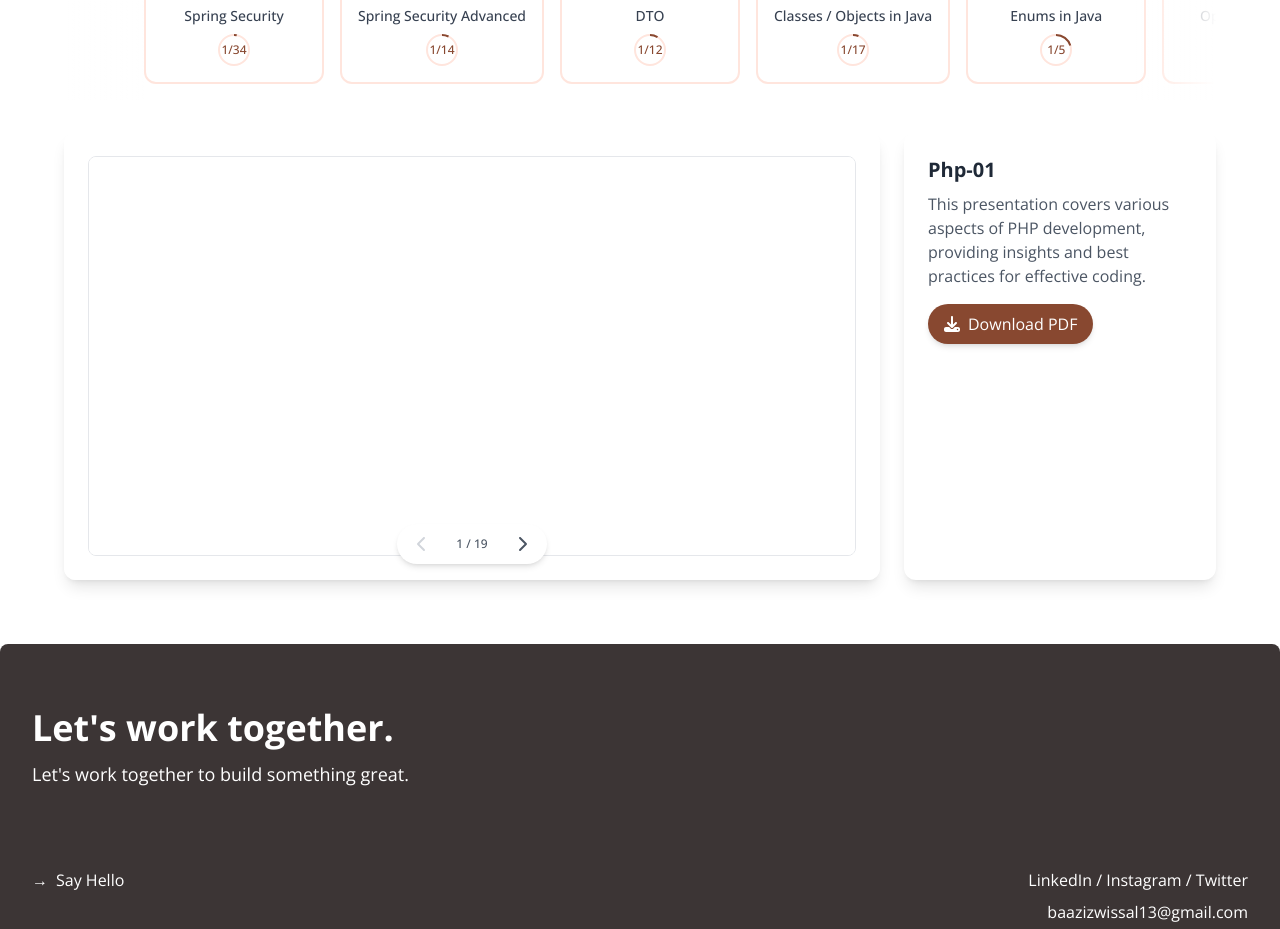
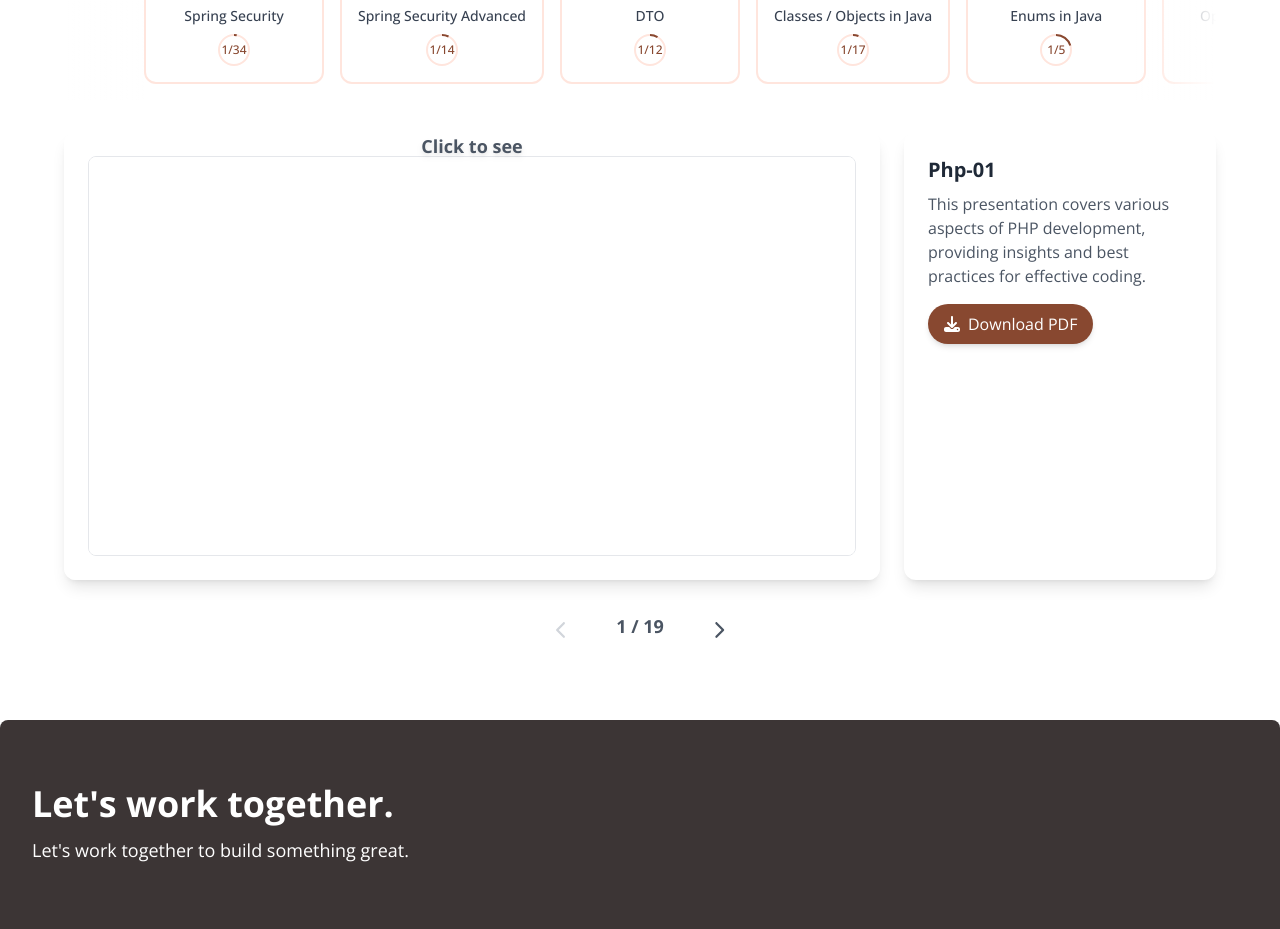
Before and after one commit to bwissal13/BAAZIZ_WISSAL_PORTFOLIO, a React (Vite) app: page /presentations in a window 1280 px wide. Shown: the part 1064-1993 px from the top of the page. Built offline with nearby package versions, Linux system fonts and the light colour scheme.

Commit message:
add clarification

```diff
--- a/index.html
+++ b/index.html
@@ -12,5 +12,10 @@
   <body>
     <div id="root"></div>
     <script type="module" src="/src/main.jsx"></script>
+    <script>
+      if (window.innerWidth < 768) { // Assuming 768px is your breakpoint for mobile
+        window.location.href = '/mobile-not-supported.html'; // Redirect to a page that informs users
+      }
+    </script>
   </body>
 </html>
--- /dev/null
+++ b/mobile-not-supported.html
@@ -0,0 +1,27 @@
+<!doctype html>
+<html lang="en">
+  <head>
+    <meta charset="UTF-8" />
+    <link rel="icon" type="image/svg+xml" href="/vite.svg" />
+    <link href="https://fonts.googleapis.com/css2?family=Open+Sans:wght@400;500;700&display=swap" rel="stylesheet">
+    <link href="https://fonts.googleapis.com/css2?family=Acme&display=swap" rel="stylesheet">
+    <meta name="viewport" content="width=device-width, initial-scale=1.0" />
+    <title>Mobile Not Supported</title>
+    <link rel="stylesheet" href="src/index.css">
+  </head>
+  <body>
+    <div class="App relative min-h-screen flex items-center justify-center bg-[#FFE5DD]">
+      <div class="text-center p-8 bg-white rounded-lg shadow-lg">
+        <h1 class="text-4xl font-bold text-[#884830] mb-4" style="font-family: 'Acme';">
+          Mobile Not Supported
+        </h1>
+        <p class="text-gray-700 mb-4">
+          This portfolio is best viewed on a desktop or laptop. Please visit us on a larger screen for the best experience.
+        </p>
+        <a href="/" class="inline-block mt-4 px-6 py-3 bg-[#884830] text-white rounded-lg hover:bg-[#CE7857] transition-colors">
+          Go to Homepage
+        </a>
+      </div>
+    </div>
+  </body>
+</html>
--- a/src/index.css
+++ b/src/index.css
@@ -231,3 +231,19 @@ body {
       display: none;
     }
   }
+
+  @keyframes bounce {
+    0%, 20%, 50%, 80%, 100% {
+        transform: translateY(0);
+    }
+    40% {
+        transform: translateY(-5px);
+    }
+    60% {
+        transform: translateY(-3px);
+    }
+  }
+
+  .animate-bounce {
+    animation: bounce 2s infinite;
+  }
--- a/src/pages/Presentations.jsx
+++ b/src/pages/Presentations.jsx
@@ -247,7 +247,7 @@ export default function Presentations() {
                                                 ? 'bg-gradient-to-br from-[#884830] to-[#CE7857] text-white shadow-lg'
                                                 : 'bg-white border-2 border-[#FFE5DD] text-gray-700 hover:border-[#884830]/30'
                                             } transition-all duration-300`}
-                                        whileHover={{ y: -5 }}
+                                        whileHover={{ y: -5, scale: 1.05 }}
                                         whileTap={{ scale: 0.95 }}
                                         initial={{ opacity: 0, y: 20 }}
                                         animate={{ opacity: 1, y: 0 }}
@@ -295,7 +295,7 @@ export default function Presentations() {
 
                     <div className="grid grid-cols-7 gap-6">
                         <motion.div
-                            className="bg-white rounded-xl shadow-lg overflow-hidden col-span-5"
+                            className="bg-white rounded-xl shadow-lg overflow-hidden col-span-5 relative"
                             initial={{ opacity: 0, y: 20 }}
                             animate={{ opacity: 1, y: 0 }}
                             whileHover={{ y: -5 }}
@@ -316,35 +316,11 @@ export default function Presentations() {
                                         }}
                                     />
                                 </div>
-
-                                <motion.div
-                                    className="absolute bottom-4 left-1/2 transform -translate-x-1/2 flex items-center gap-4 bg-white px-4 py-1 rounded-full shadow-md"
-                                    initial={{ opacity: 0 }}
-                                    animate={{ opacity: 1 }}
-                                    transition={{ delay: 0.5 }}
-                                >
-                                    <motion.button
-                                        onClick={() => handlePageChange(Math.max(1, currentPage - 1))}
-                                        className="text-gray-600 hover:text-gray-800 disabled:text-gray-300 p-1"
-                                        disabled={currentPage === 1}
-                                        whileHover={{ scale: 1.1 }}
-                                        whileTap={{ scale: 0.9 }}
-                                    >
-                                        <FontAwesomeIcon icon={faChevronLeft} />
-                                    </motion.button>
-                                    <span className="text-xs text-gray-600 min-w-[50px] text-center font-medium">
-                                        {currentPage} / {presentations[currentPresentation].totalPages}
-                                    </span>
-                                    <motion.button
-                                        onClick={() => handlePageChange(Math.min(presentations[currentPresentation].totalPages, currentPage + 1))}
-                                        className="text-gray-600 hover:text-gray-800 disabled:text-gray-300 p-1"
-                                        disabled={currentPage === presentations[currentPresentation].totalPages}
-                                        whileHover={{ scale: 1.1 }}
-                                        whileTap={{ scale: 0.9 }}
-                                    >
-                                        <FontAwesomeIcon icon={faChevronRight} />
-                                    </motion.button>
-                                </motion.div>
+                                <div className="absolute top-0 left-1/2 transform -translate-x-1/2 text-center">
+                                    <div className="text-gray-600 text-lg mb-2 animate-bounce font-semibold drop-shadow-md">
+                                        Click to see
+                                    </div>
+                                </div>
                             </div>
                         </motion.div>
 
@@ -364,6 +340,30 @@ export default function Presentations() {
                                 Download PDF
                             </a>
                         </div>
+                    </div>
+
+                    <div className="flex justify-center mt-6">
+                        <motion.button
+                            onClick={() => handlePageChange(Math.max(1, currentPage - 1))}
+                            className="text-gray-600 hover:text-gray-800 disabled:text-gray-300 p-3 text-lg rounded-full"
+                            disabled={currentPage === 1}
+                            whileHover={{ scale: 1.1 }}
+                            whileTap={{ scale: 0.9 }}
+                        >
+                            <FontAwesomeIcon icon={faChevronLeft} />
+                        </motion.button>
+                        <span className="text-lg text-gray-600 min-w-[90px] text-center font-bold mx-4 my-2">
+                            {currentPage} / {presentations[currentPresentation].totalPages}
+                        </span>
+                        <motion.button
+                            onClick={() => handlePageChange(Math.min(presentations[currentPresentation].totalPages, currentPage + 1))}
+                            className="text-gray-600 hover:text-gray-800 disabled:text-gray-300 p-3 text-lg rounded-full"
+                            disabled={currentPage === presentations[currentPresentation].totalPages}
+                            whileHover={{ scale: 1.1 }}
+                            whileTap={{ scale: 0.9 }}
+                        >
+                            <FontAwesomeIcon icon={faChevronRight} />
+                        </motion.button>
                     </div>
 
                     {/* Modal for PDF */}
```
